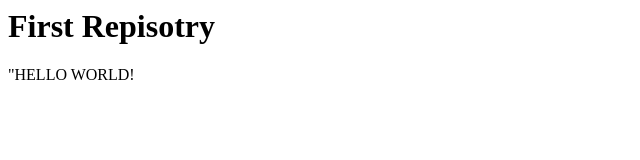
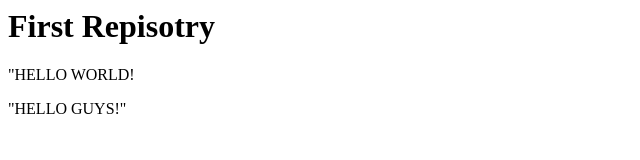
Before and after one commit to kadvakashish/kashish, a plain HTML site: page index.html in a window 1280 px wide. Shown: the whole page, without its empty margins (0-640 px from the left). Drawn offline with Linux system fonts and the light colour scheme.

Commit message:
Update index.html

```diff
--- a/index.html
+++ b/index.html
@@ -5,5 +5,8 @@
   <body>
     <h1>First Repisotry</h1>
     <p>"HELLO WORLD! </p>
+    <p>
+      "HELLO GUYS!"
+    </p>
   </body>
 </html>
```
